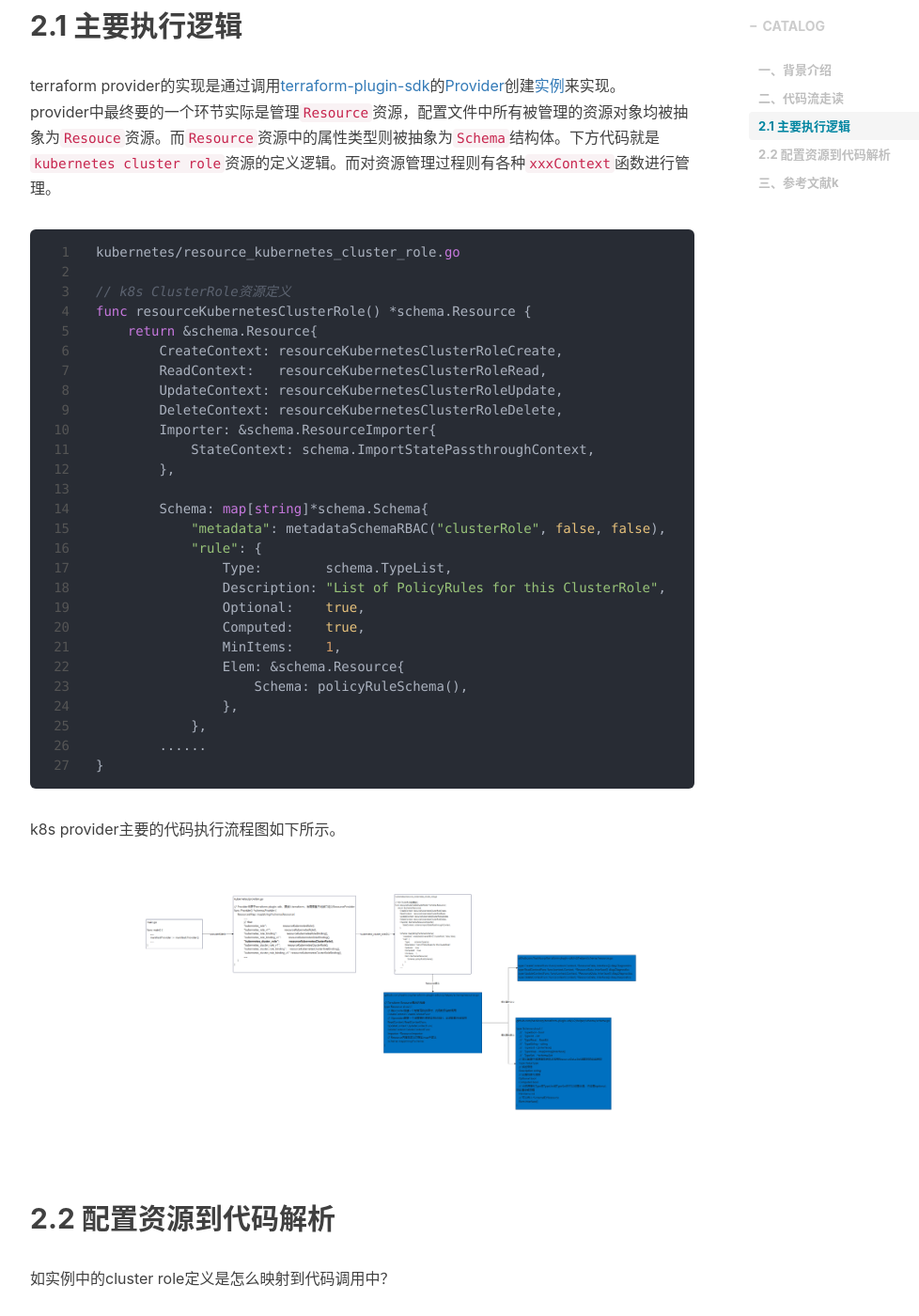
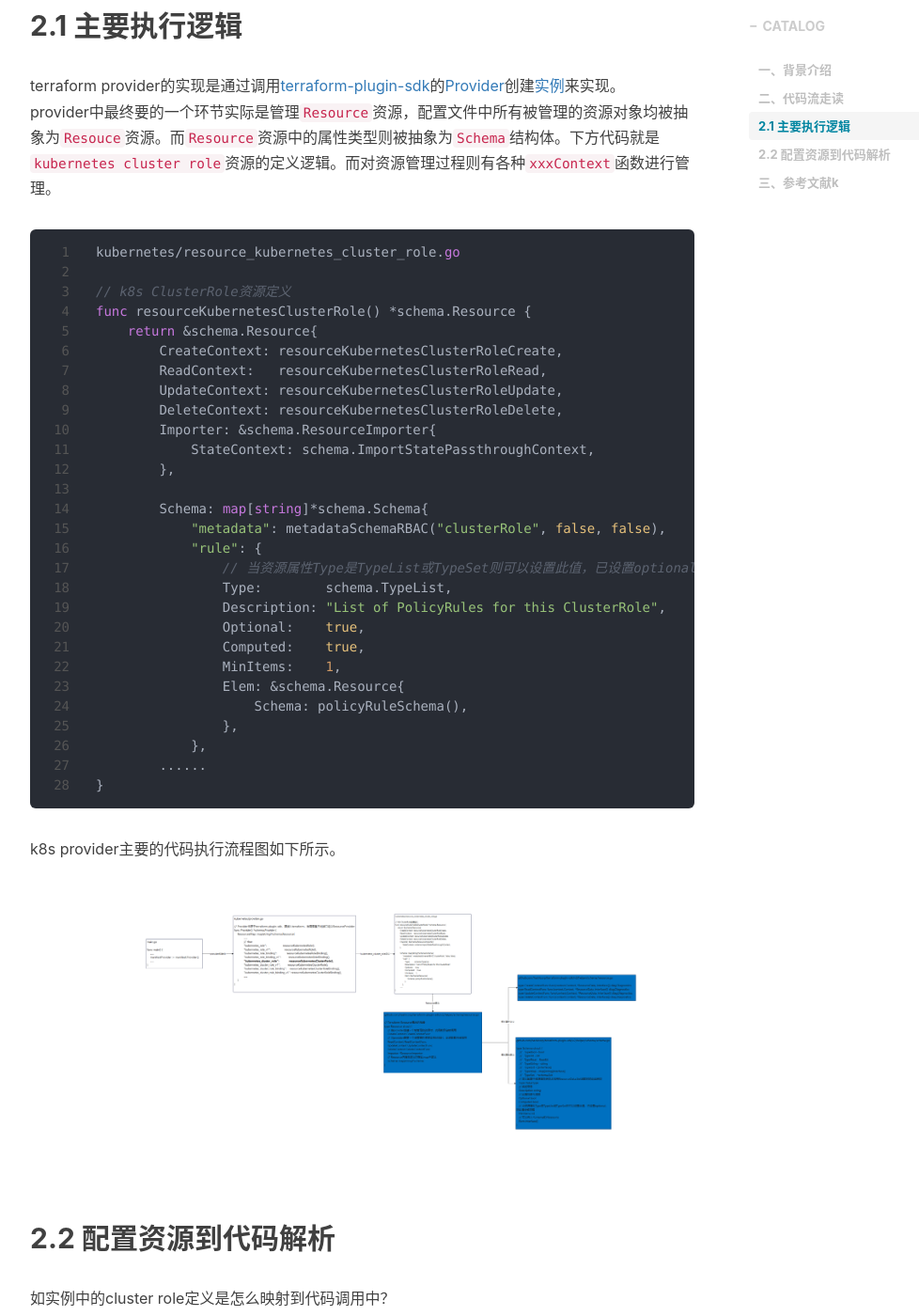
Before and after one commit to shihai1991/shihai1991.github.io, a Jekyll site: the page built from _posts/2022-10-31-provider如何解析tf配置文件.md, in a window 1280 px wide and 1400 px high, scrolled down 1122 px. Shown: the whole window at 94% size, without its empty margins (233-1211 px from the left). Built offline with Jekyll 4.4.1, drawn with Linux system fonts in a browser that asks for light colours; nearby versions of some CDN libraries; comment, search, counter and statistics services are not loaded.

Commit message:
Update 2022-10-31-provider如何解析tf配置文件.md

```diff
--- a/_posts/2022-10-31-provider如何解析tf配置文件.md
+++ b/_posts/2022-10-31-provider如何解析tf配置文件.md
@@ -45,6 +45,7 @@ func resourceKubernetesClusterRole() *schema.Resource {
         Schema: map[string]*schema.Schema{
             "metadata": metadataSchemaRBAC("clusterRole", false, false),
             "rule": {
+                // 当资源属性Type是TypeList或TypeSet则可以设置此值，已设置optional，则此值会被忽略
                 Type:        schema.TypeList,
                 Description: "List of PolicyRules for this ClusterRole",
                 Optional:    true,
```
